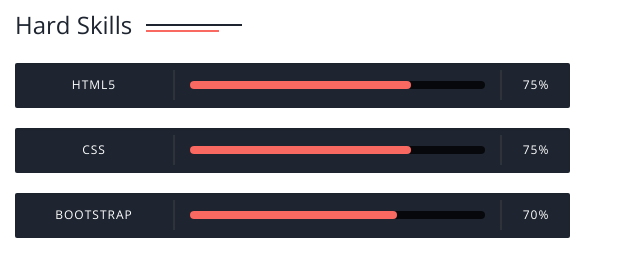
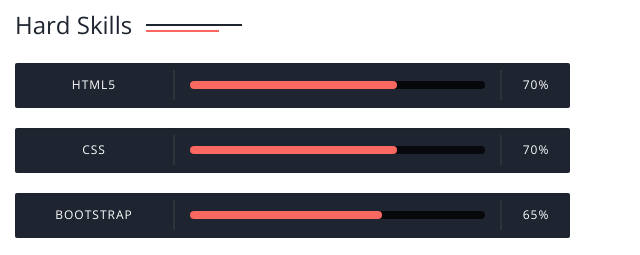
Before and after one commit to aungpyaewin/portfolio, a plain HTML site: page skills.html in a window 1280 px wide. Shown: the part 253-508 px from the top of the page, 640-1280 px from the left. Drawn offline with nearby package versions, Linux system fonts and the light colour scheme; files whose address does not match are found by name.

Commit message:
file added

```diff
--- a/skills.html
+++ b/skills.html
@@ -140,21 +140,21 @@
                 <div class="skill-bar">
                   <div class="bar"></div>
                 </div>
-                <div class="skill-lavel" data-skill-value="75%"></div>
+                <div class="skill-lavel" data-skill-value="70%"></div>
               </div> <!-- /.progress -->
               <div class="progress clear">
                 <div class="skill-name">CSS</div>
                 <div class="skill-bar">
                   <div class="bar"></div>
                 </div>
-                <div class="skill-lavel" data-skill-value="75%"></div>
+                <div class="skill-lavel" data-skill-value="70%"></div>
               </div> <!-- /.progress -->
               <div class="progress clear">
                 <div class="skill-name">Bootstrap</div>
                 <div class="skill-bar">
                   <div class="bar"></div>
                 </div>
-                <div class="skill-lavel" data-skill-value="70%"></div>
+                <div class="skill-lavel" data-skill-value="65%"></div>
               </div> <!-- /.progress -->
               <div class="progress clear">
                 <div class="skill-name">JavaScript</div>
```
